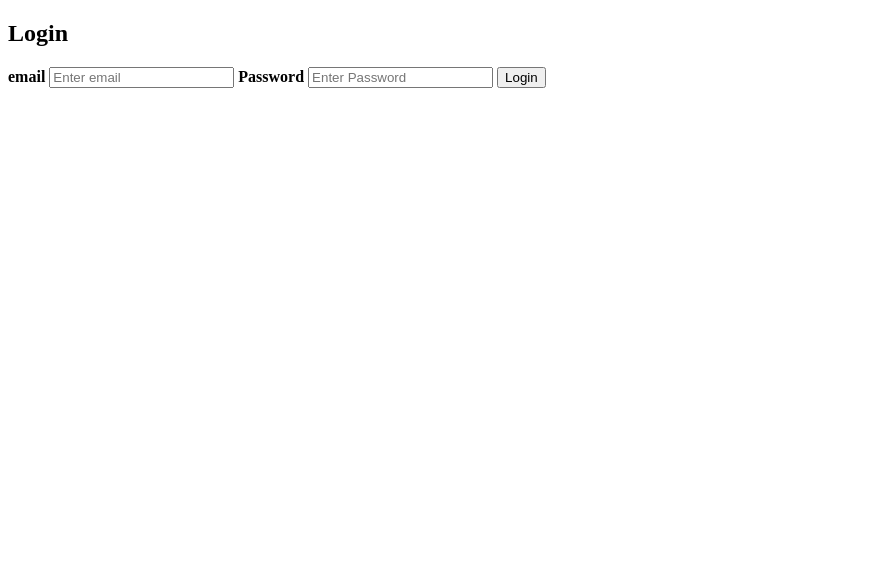
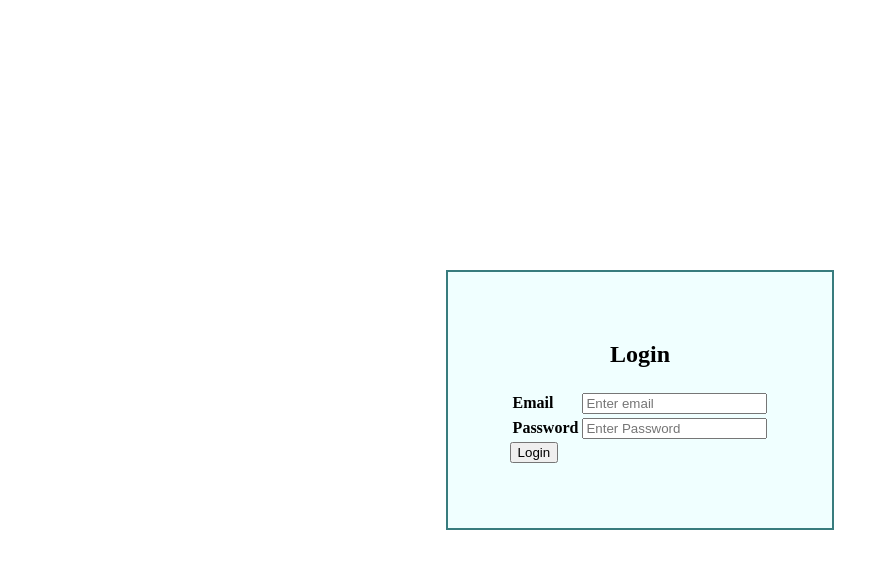
Before and after one commit to ajushrajiv/insta-template, a plain HTML site: page login.html in a window 1280 px wide. Shown: the whole page, without its empty margins (0-889 px from the left). Drawn offline with Linux system fonts and the light colour scheme.

Commit message:
login page modified

```diff
--- a/login.html
+++ b/login.html
@@ -4,22 +4,38 @@
   <meta charset="UTF-8">
   <meta name="viewport" content="width=device-width, initial-scale=1.0">
   <title>Login</title>
+  <link rel="stylesheet" href="loginstyle.css">
 </head>
 <body>
+
     <div class="container">
-    <h2>Login</h2>
-        <form method="post" id="myForm">
-            <label for="email"><b>email</b></label>
-            <input type="text" id="email" placeholder="Enter email" name="email" required>
 
-            <label for="password"><b>Password</b></label>
-            <input type="password" id="password" placeholder="Enter Password" name="password" required>
+        <form method="post" id="myForm" >
+            <table >
+                <tr><h2>Login</h2></tr>
+                <tr>
+                    <td>
+                        <label for="email" class="email"><b>Email</b></label>
+                    </td>
+                    <td>
+                        <input type="text" id="email" placeholder="Enter email" name="email" required>
+                    </td>
+                </tr>
 
-            <button type="button" onclick="onClickSubmit()">Login</button>
+                <tr>
+                    <td>
+                        <label for="password" class="email"><b>Password</b></label>
+                    </td>
+                    <td>
+                        <input type="password" id="password" placeholder="Enter Password" name="password" required>
+                    </td>
+                </tr>
+            </table>
 
+                <button type="button" onclick="onClickSubmit()">Login</button>
+
+            <p id="result"></p>
         </form>
-        <small id="result"></small>
-
     </div>
 
     <script>
--- /dev/null
+++ b/loginstyle.css
@@ -0,0 +1,22 @@
+h2{
+    text-align: center;
+}
+div{
+    background-color: azure;
+    border: 2px solid rgb(56, 124, 126);;
+    width: 30%;
+    position: absolute;
+    top:50%;
+    left:50%;
+    transform:translate(-50%,-50%);
+
+}
+
+.container{
+    display: flex;
+    flex-wrap: wrap;
+    flex-direction: column-reverse;
+    align-content:center ;
+    justify-content: center;
+    height:32vh;
+}
```
